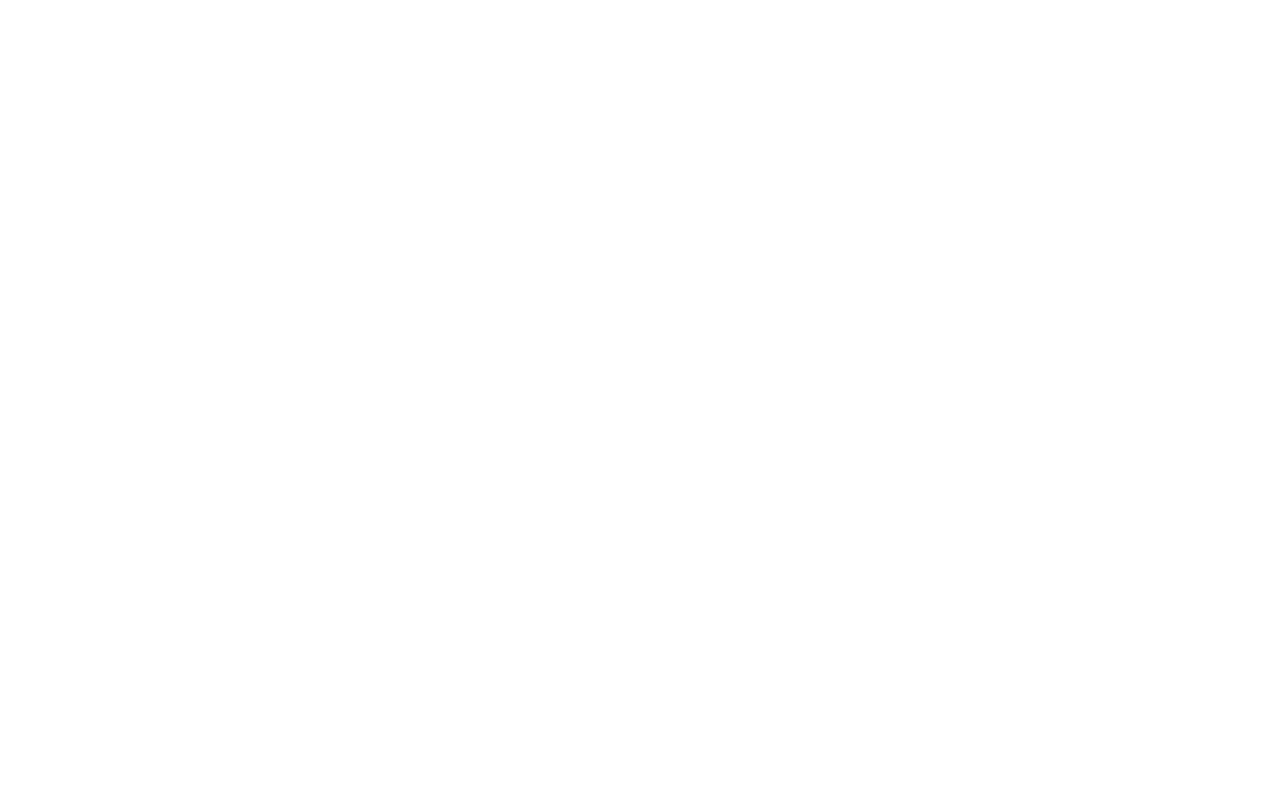
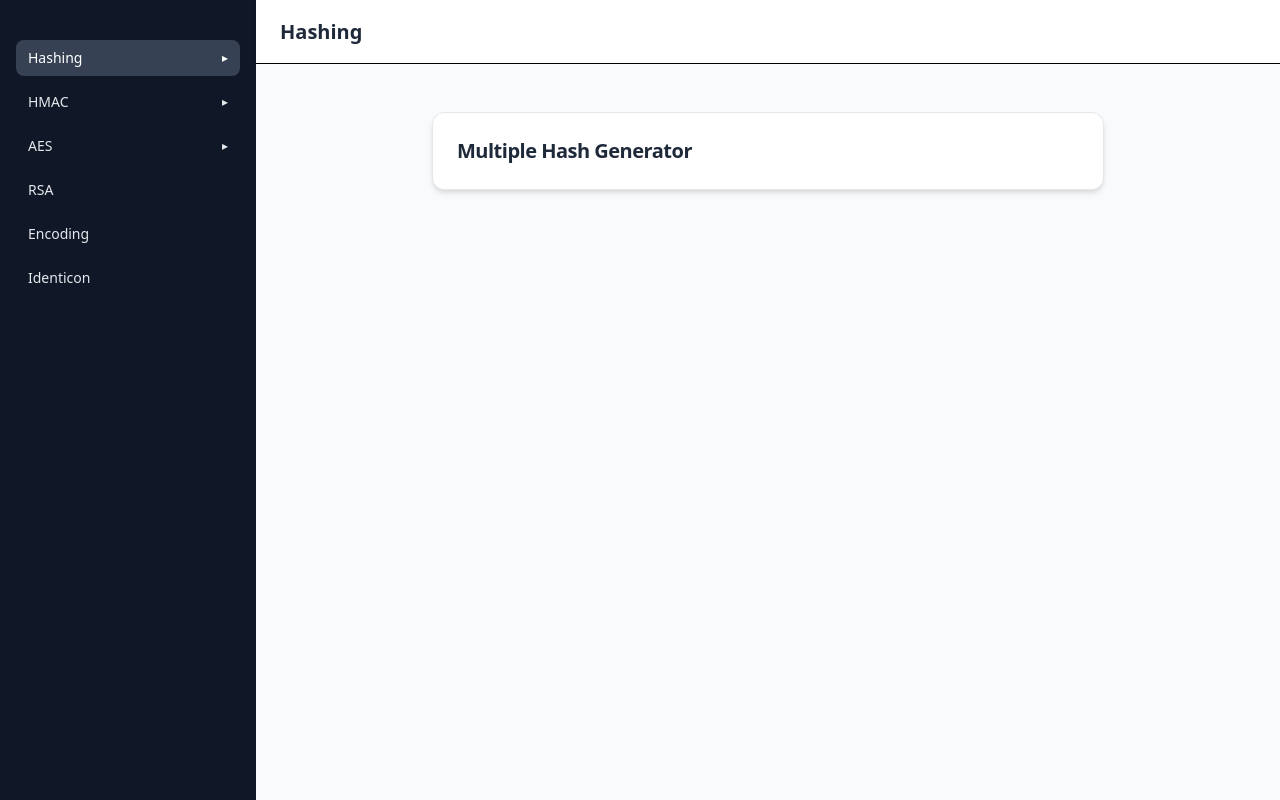
Before and after one commit to Muhtadi1Laskar/cryptography-as-a-service-frontend, a React (Vite) app: page /hash/text/multiple in a window 1280 px wide. Before the commit this address had no page. Built offline with nearby package versions, Linux system fonts and the light colour scheme.

Commit message:
Added the form template for Hash Multiple file

```diff
--- a/src/App.jsx
+++ b/src/App.jsx
@@ -3,6 +3,7 @@
 import TextHashPage from "./pages/TextHashPage";
 import VerifyHashPage from "./pages/VerifyHashPage";
 import FileHashPage from "./pages/FileHashPage";
+import HashMultiplePage from "./pages/HashMultiplePage";
 
 function App() {
   return (
@@ -13,6 +14,7 @@
           <Route path="text" element={<TextHashPage />} />
           <Route path="file" element={<FileHashPage />} />
           <Route path="verify" element={<VerifyHashPage />} />
+          <Route path="text/multiple" element={<HashMultiplePage />} />
         </Route>
       </Routes>
     </BrowserRouter>
--- /dev/null
+++ b/src/components/forms/HashMultipleForm.jsx
@@ -0,0 +1,10 @@
+export default function HashMultipleForm() {
+  return (
+    <div className="max-w-2xl mx-auto p-6 bg-white rounded-xl shadow-md space-y-6 border border-gray-200">
+      {/* Title */}
+      <h2 className="text-xl font-semibold text-gray-800 tracking-tight">
+        Multiple Hash Generator
+      </h2>
+    </div>
+  );
+}
--- a/src/components/layouts/Sidebar.jsx
+++ b/src/components/layouts/Sidebar.jsx
@@ -8,7 +8,7 @@
       { label: "Text", path: "/hash/text" },
       { label: "File", path: "/hash/file" },
       { label: "Verify", path: "/hash/verify" },
-      { label: "Hash Multiple", path: "/hash/text/multiple" }
+      { label: "Multiple", path: "/hash/text/multiple" }
     ],
   },
   {
--- /dev/null
+++ b/src/pages/HashMultiplePage.jsx
@@ -0,0 +1,5 @@
+import HashMultipleForm from "../components/forms/HashMultipleForm";
+
+export default function HashMultiplePage() {
+    return <HashMultipleForm />
+}
```
